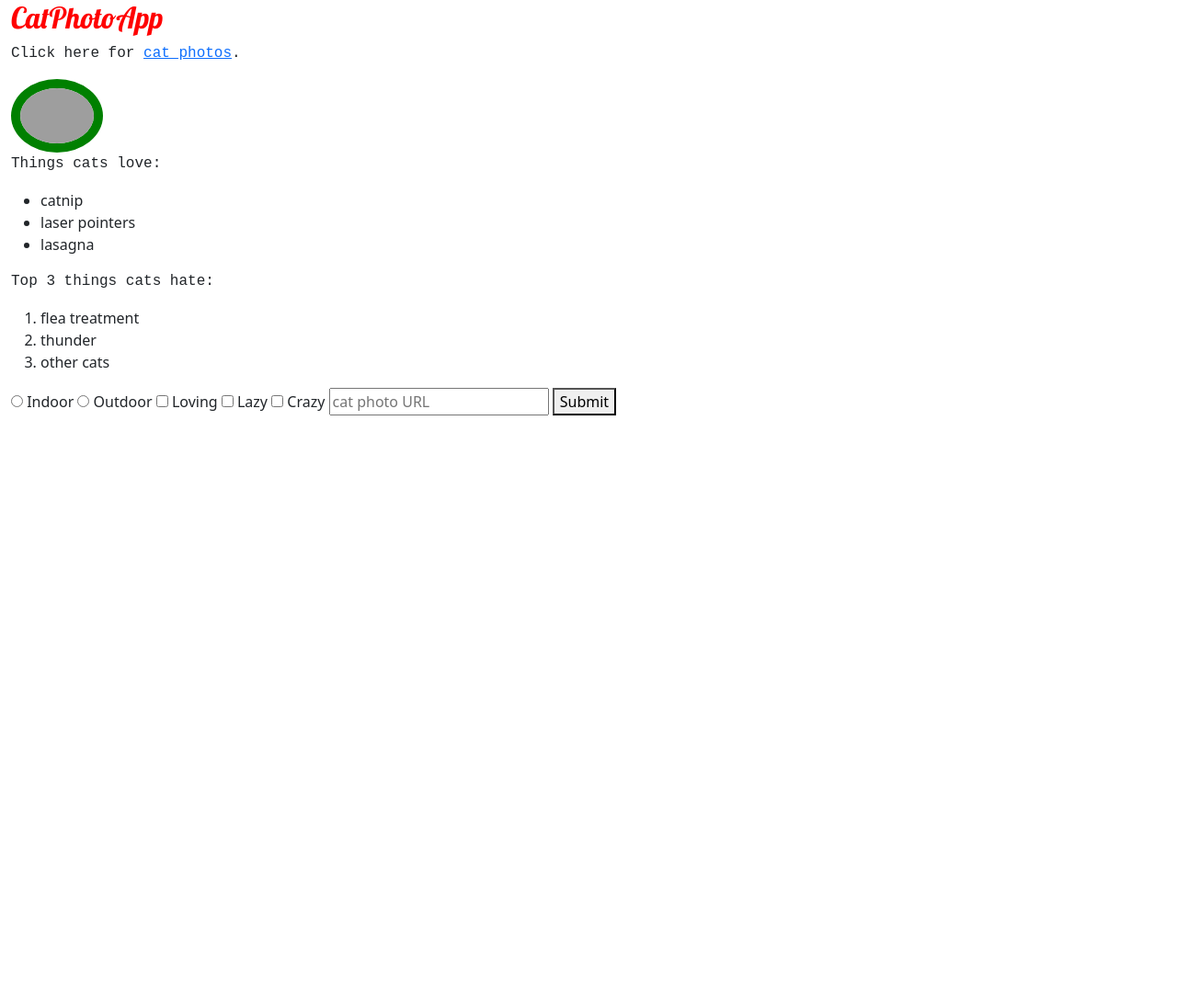
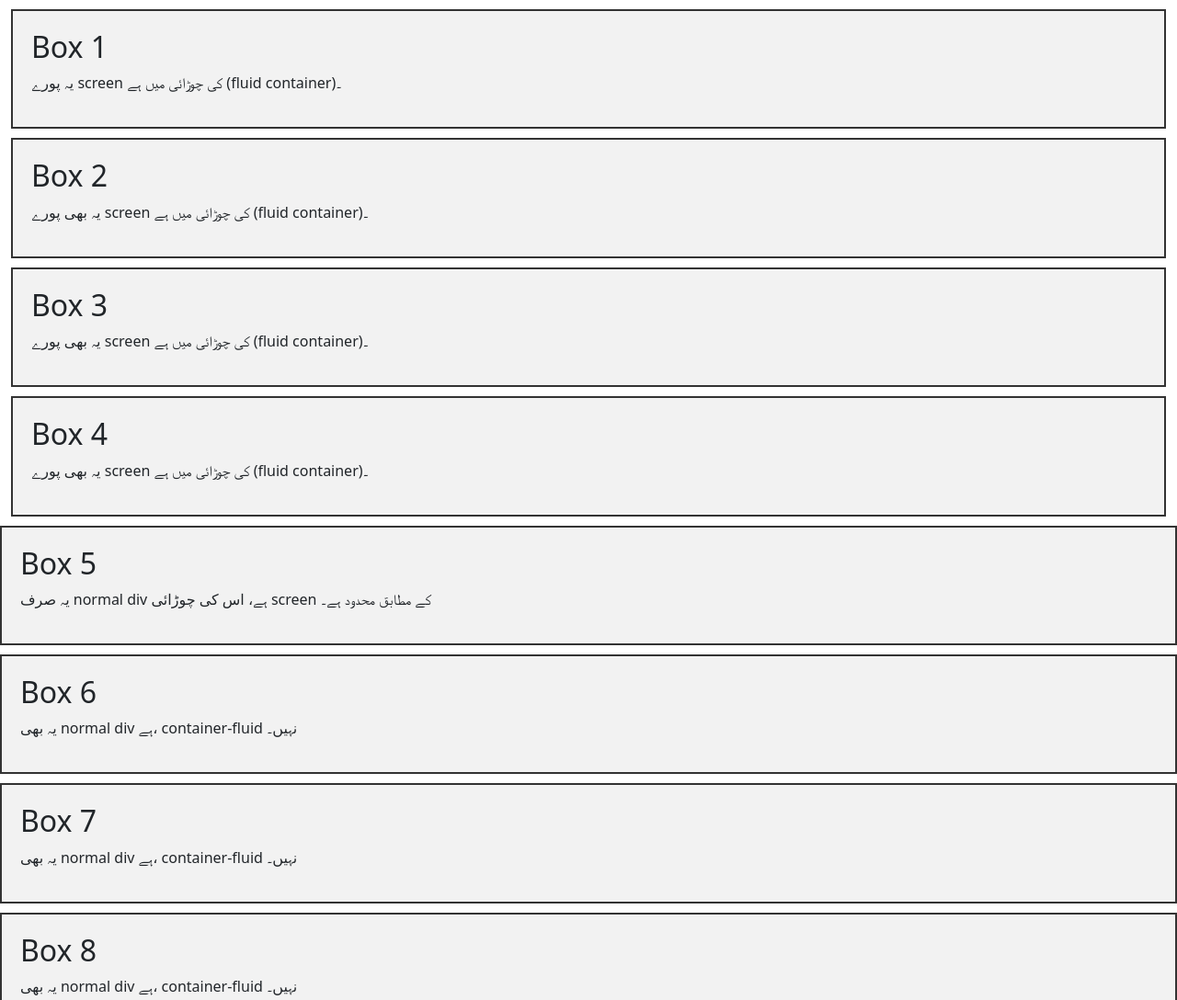
Before and after one commit to UMER-FAROOQ-attari/freeCodeCamp-project, a plain HTML site: page index.html in a window 1280 px wide. Shown: the top 1088 px of the page at 92% size. Before the commit the page ends 800 px from the top, so only its background shows below. Drawn offline with nearby package versions, Linux system fonts and the light colour scheme; grey boxes are pictures that could not be loaded.

Commit message:
best practice

```diff
--- a/index.html
+++ b/index.html
@@ -10,59 +10,56 @@
 <body>
 
     <link href="https://fonts.googleapis.com/css?family=Lobster" rel="stylesheet" type="text/css">
-<style>
-  .red-text {
-    color: red;
-  }
+ <style>
+        .box {
+            border: 2px solid #333;
+            padding: 20px;
+            margin: 10px 0;
+            background-color: #f2f2f2;
+        }
+        h2 {
+            margin-top: 0;
+        }
+    </style>
+</head>
+<body>
 
-  h2 {
-    font-family: Lobster, Monospace;
-  }
+<!-- پہلے 4 divs میں container-fluid -->
+<div class="container-fluid">
+    <div class="box">
+        <h2>Box 1</h2>
+        <p>یہ پورے screen کی چوڑائی میں ہے (fluid container)۔</p>
+    </div>
+    <div class="box">
+        <h2>Box 2</h2>
+        <p>یہ بھی پورے screen کی چوڑائی میں ہے (fluid container)۔</p>
+    </div>
+    <div class="box">
+        <h2>Box 3</h2>
+        <p>یہ بھی پورے screen کی چوڑائی میں ہے (fluid container)۔</p>
+    </div>
+    <div class="box">
+        <h2>Box 4</h2>
+        <p>یہ بھی پورے screen کی چوڑائی میں ہے (fluid container)۔</p>
+    </div>
+</div>
 
-  p {
-    font-size: 16px;
-    font-family: Monospace;
-  }
-
-  .thick-green-border {
-    border-color: green;
-    border-width: 10px;
-    border-style: solid;
-    border-radius: 50%;
-  }
-
-  .smaller-image {
-    width: 100px;
-  }
-</style>
-<div class="container-fluid">
-<h2 class="red-text">CatPhotoApp</h2>
-
-<p>Click here for <a href="#">cat photos</a>.</p>
-
-<a href="#"><img class="smaller-image thick-green-border" src="https://cdn.freecodecamp.org/curriculum/cat-photo-app/relaxing-cat.jpg" alt="A cute orange cat lying on its back."></a>
-
-<p>Things cats love:</p>
-<ul>
-  <li>catnip</li>
-  <li>laser pointers</li>
-  <li>lasagna</li>
-</ul>
-<p>Top 3 things cats hate:</p>
-<ol>
-  <li>flea treatment</li>
-  <li>thunder</li>
-  <li>other cats</li>
-</ol>
-<form action="https://freecatphotoapp.com/submit-cat-photo">
-  <label><input type="radio" name="indoor-outdoor"> Indoor</label>
-  <label><input type="radio" name="indoor-outdoor"> Outdoor</label>
-  <label><input type="checkbox" name="personality"> Loving</label>
-  <label><input type="checkbox" name="personality"> Lazy</label>
-  <label><input type="checkbox" name="personality"> Crazy</label>
-  <input type="text" placeholder="cat photo URL" required>
-  <button type="submit">Submit</button>
-</form>
+<!-- باقی 4 divs میں کوئی container-fluid نہیں -->
+<div class="box">
+    <h2>Box 5</h2>
+    <p>یہ صرف normal div ہے، اس کی چوڑائی screen کے مطابق محدود ہے۔</p>
+</div>
+<div class="box">
+    <h2>Box 6</h2>
+    <p>یہ بھی normal div ہے، container-fluid نہیں۔</p>
+</div>
+<div class="box">
+    <h2>Box 7</h2>
+    <p>یہ بھی normal div ہے، container-fluid نہیں۔</p>
+</div>
+<div class="box">
+    <h2>Box 8</h2>
+    <p>یہ بھی normal div ہے، container-fluid نہیں۔</p>
 </div>
 </body>
 <script src="https://cdn.jsdelivr.net/npm/@popperjs/core@2.11.8/dist/umd/popper.min.js" integrity="sha384-I7E8VVD/ismYTF4hNIPjVp/Zjvgyol6VFvRkX/vR+Vc4jQkC+hVqc2pM8ODewa9r" crossorigin="anonymous"></script>
```
